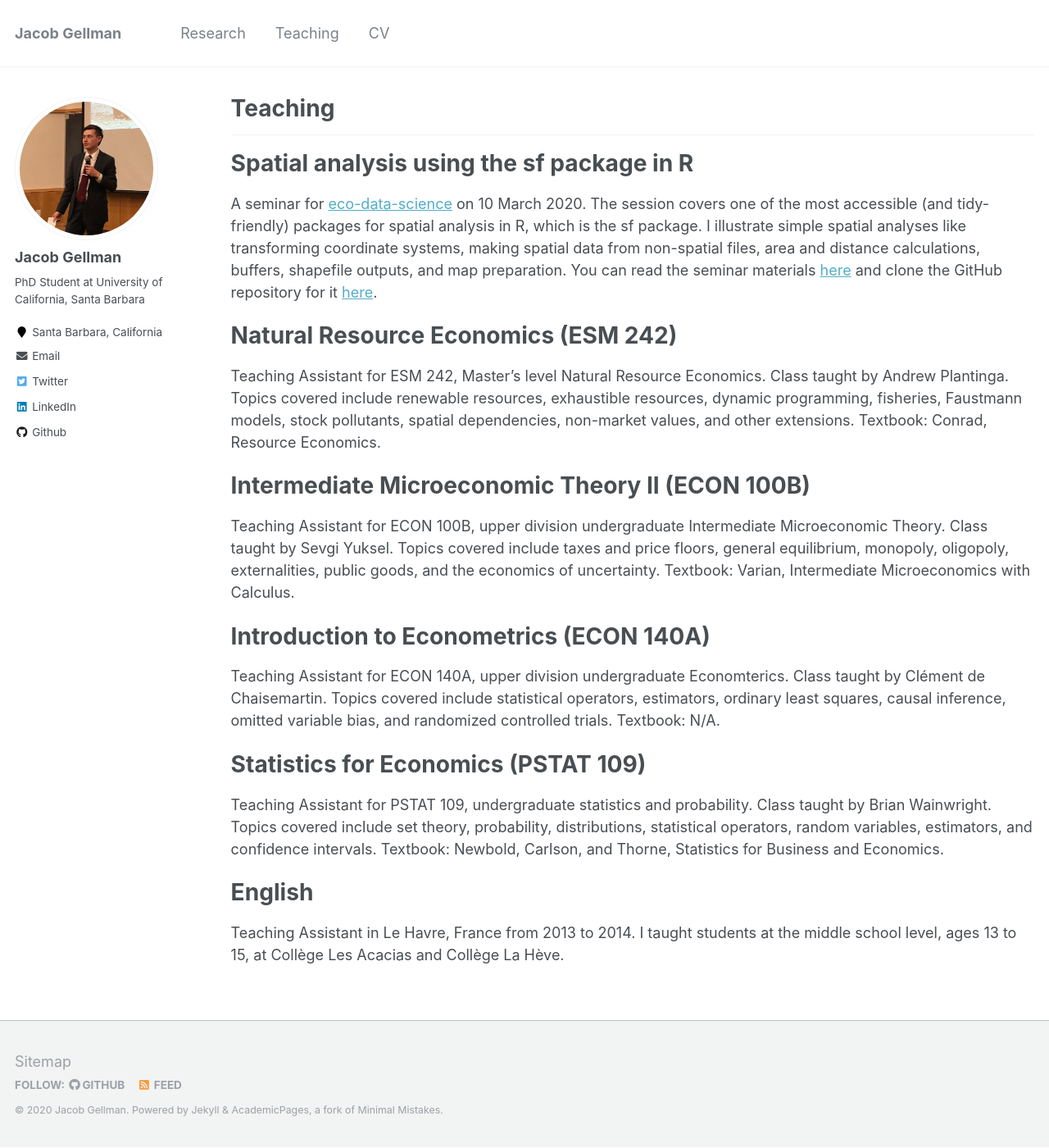
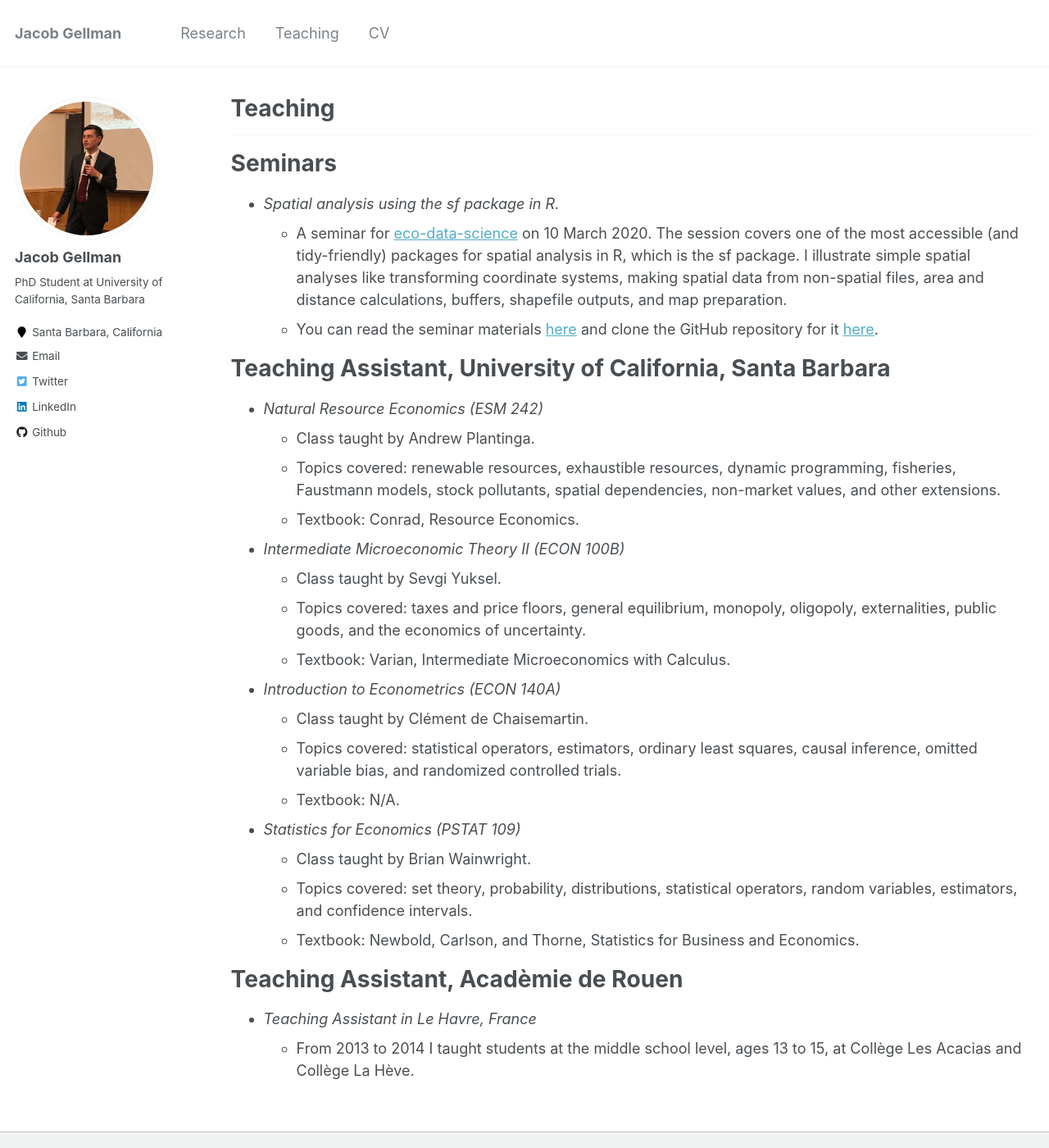
Before and after one commit to jacobgellman/jacobgellman.github.io, a Jekyll site: the page built from _pages/teaching.md, in a window 1280 px wide and 1400 px high. Shown: the whole window at 82% size. Built offline with Jekyll 4.4.1, drawn with Linux system fonts in a browser that asks for light colours.

Commit message:
Teaching page

```diff
--- a/_pages/teaching.md
+++ b/_pages/teaching.md
@@ -9,26 +9,35 @@ author_profile: true
 
 ------
 
-Spatial analysis using the sf package in R
+Seminars
 ======
-A seminar for [eco-data-science](https://eco-data-science.github.io/) on 10 March 2020. The session covers one of the most accessible (and tidy-friendly) packages for spatial analysis in R, which is the sf package. I illustrate simple spatial analyses like transforming coordinate systems, making spatial data from non-spatial files, area and distance calculations, buffers, shapefile outputs, and map preparation. You can read the seminar materials [here](https://jacobgellman.github.io/files/eco-data-sci-sf.html) and clone the GitHub repository for it [here](https://github.com/jacobgellman/eco-data-sci-sf).
+* *Spatial analysis using the sf package in R.*
+  * A seminar for [eco-data-science](https://eco-data-science.github.io/) on 10 March 2020. The session covers one of the most accessible (and tidy-friendly) packages for spatial analysis in R, which is the sf package. I illustrate simple spatial analyses like transforming coordinate systems, making spatial data from non-spatial files, area and distance calculations, buffers, shapefile outputs, and map preparation.
+  * You can read the seminar materials [here](https://jacobgellman.github.io/files/eco-data-sci-sf.html) and clone the GitHub repository for it [here](https://github.com/jacobgellman/eco-data-sci-sf).
 
-Natural Resource Economics (ESM 242)
+Teaching Assistant, University of California, Santa Barbara
 ======
-Teaching Assistant for ESM 242, Master's level Natural Resource Economics. Class taught by Andrew Plantinga. Topics covered include renewable resources, exhaustible resources, dynamic programming, fisheries, Faustmann models, stock pollutants, spatial dependencies, non-market values, and other extensions. Textbook: Conrad, Resource Economics.
+* *Natural Resource Economics (ESM 242)*
+  * Class taught by Andrew Plantinga.
+  * Topics covered: renewable resources, exhaustible resources, dynamic programming, fisheries, Faustmann models, stock pollutants, spatial dependencies, non-market values, and other extensions.
+  * Textbook: Conrad, Resource Economics.
 
-Intermediate Microeconomic Theory II (ECON 100B)
+* *Intermediate Microeconomic Theory II (ECON 100B)*
+  * Class taught by Sevgi Yuksel.
+  * Topics covered: taxes and price floors, general equilibrium, monopoly, oligopoly, externalities, public goods, and the economics of uncertainty.
+  * Textbook: Varian, Intermediate Microeconomics with Calculus.
+
+* *Introduction to Econometrics (ECON 140A)*
+  * Class taught by Clément de Chaisemartin.
+  * Topics covered: statistical operators, estimators, ordinary least squares, causal inference, omitted variable bias, and randomized controlled trials.
+  * Textbook: N/A.
+
+* *Statistics for Economics (PSTAT 109)*
+  * Class taught by Brian Wainwright.
+  * Topics covered: set theory, probability, distributions, statistical operators, random variables, estimators, and confidence intervals.
+  * Textbook: Newbold, Carlson, and Thorne, Statistics for Business and Economics.
+
+Teaching Assistant, Acadèmie de Rouen
 ======
-Teaching Assistant for ECON 100B, upper division undergraduate Intermediate Microeconomic Theory. Class taught by Sevgi Yuksel. Topics covered include taxes and price floors, general equilibrium, monopoly, oligopoly, externalities, public goods, and the economics of uncertainty. Textbook: Varian, Intermediate Microeconomics with Calculus.
-
-Introduction to Econometrics (ECON 140A)
-======
-Teaching Assistant for ECON 140A, upper division undergraduate Economterics. Class taught by Clément de Chaisemartin. Topics covered include statistical operators, estimators, ordinary least squares, causal inference, omitted variable bias, and randomized controlled trials. Textbook: N/A.
-
-Statistics for Economics (PSTAT 109)
-======
-Teaching Assistant for PSTAT 109, undergraduate statistics and probability. Class taught by Brian Wainwright. Topics covered include set theory, probability, distributions, statistical operators, random variables, estimators, and confidence intervals. Textbook: Newbold, Carlson, and Thorne, Statistics for Business and Economics.
-
-English
-======
-Teaching Assistant in Le Havre, France from 2013 to 2014. I taught students at the middle school level, ages 13 to 15, at Collège Les Acacias and Collège La Hève.
+* *Teaching Assistant in Le Havre, France*
+  * From 2013 to 2014 I taught students at the middle school level, ages 13 to 15, at Collège Les Acacias and Collège La Hève.
```
